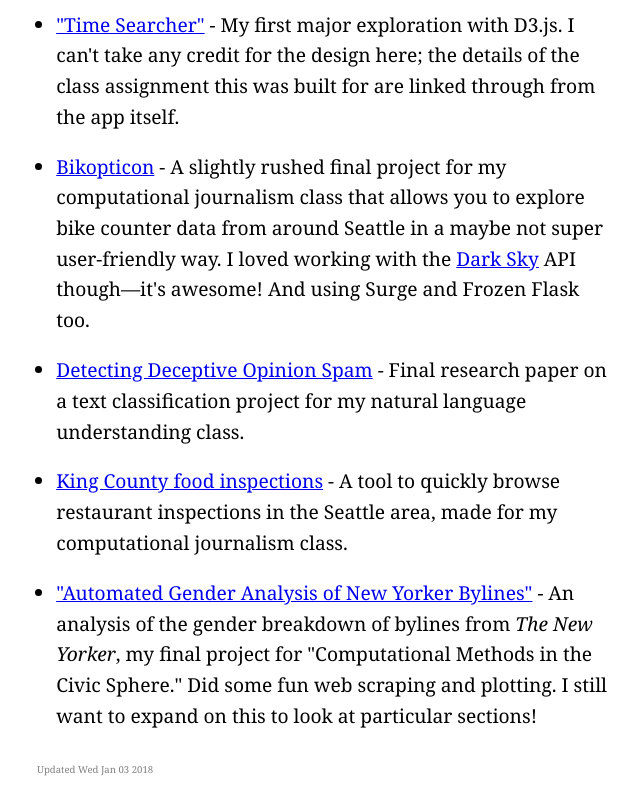
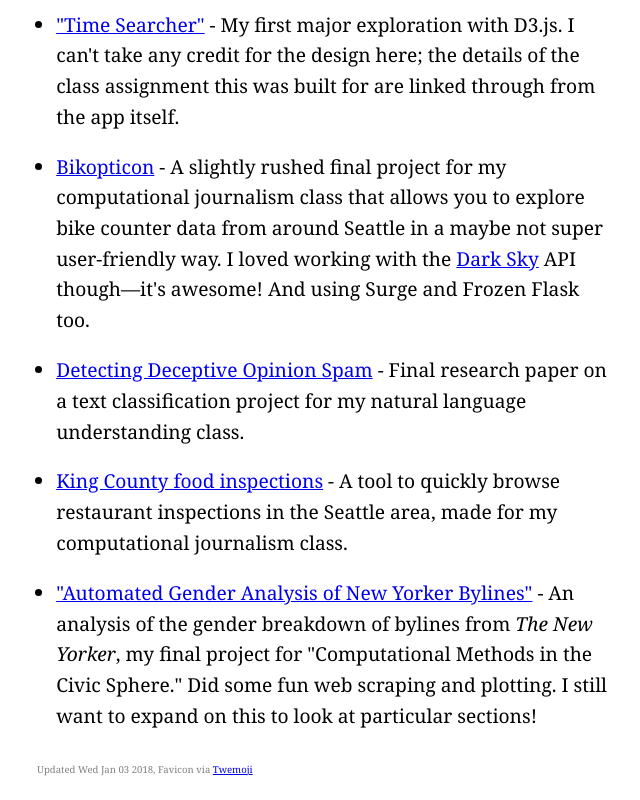
Before and after one commit to alecglassford/portfolio, a plain HTML site: page public/index.html in a window 1280 px wide. Shown: the part 3187-3987 px from the top of the page, without its empty margins (303-943 px from the left). Drawn offline with Linux system fonts and the light colour scheme.

Commit message:
Update favicon

```diff
--- a/public/index.html
+++ b/public/index.html
@@ -64,6 +64,6 @@
 <li><a href="assets/detecting-deceptive-opinion-spam.pdf">Detecting Deceptive Opinion Spam</a> - Final research paper on a text classification project for my natural language understanding class.</li>
 <li><a href="https://safe-dawn-87291.herokuapp.com/">King County food inspections</a> - A tool to quickly browse restaurant inspections in the Seattle area, made for my computational journalism class.</li>
 <li><a href="https://github.com/alecglassford/compciv-2016/blob/master/projects/gender-detector-data/README.md">&quot;Automated Gender Analysis of New Yorker Bylines&quot;</a> - An analysis of the gender breakdown of bylines from <em>The New Yorker</em>, my final project for &quot;Computational Methods in the Civic Sphere.&quot; Did some fun web scraping and plotting. I still want to expand on this to look at particular sections!</li>
-</ul> <small>Updated Wed Jan 03 2018</small>       <noscript><p><img src="//stat.alec.casa/piwik.php?idsite=2&rec=1" style="border:0;" alt="" /></p></noscript>
+</ul> <small>Updated Wed Jan 03 2018, Favicon via <a href=https://github.com/twitter/twemoji> Twemoji</a></small>       <noscript><p><img src="//stat.alec.casa/piwik.php?idsite=2&rec=1" style="border:0;" alt="" /></p></noscript>
     </body>
 </html>
```
Also changed, not shown: public/favicon.ico, 1 other file.
